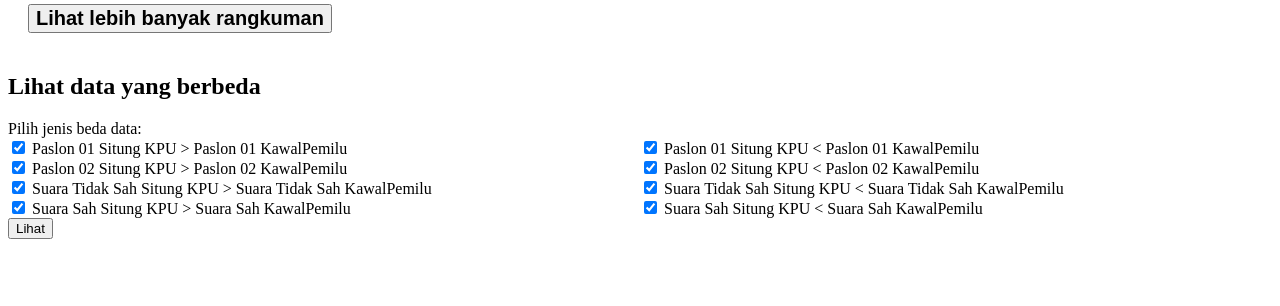
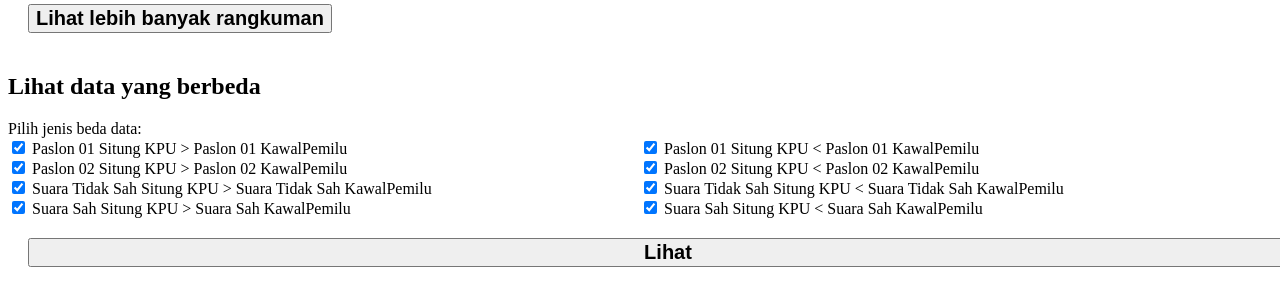
Before and after one commit to muhammadnizami/periksa-suara-2019, a PHP site: page /beda_kawalpemilu_pilpres.php in a window 1280 px wide; the page is wider, and only the part inside the window is pictured. Shown: the part 294-600 px from the top of that part. Run offline with PHP 8.4, Linux system fonts and the light colour scheme; data that the repository does not hold is empty.

Commit message:
fix a little layout

```diff
--- a/beda_kawalpemilu_pilpres.php
+++ b/beda_kawalpemilu_pilpres.php
@@ -118,6 +118,14 @@
 			/* other styles */
 			em{
 				text-decoration: underline;
+			}
+			#submitbutton {
+			    cursor: pointer;
+			    font-size: 20px;
+			    margin: 20px;
+			    display: inline-block;
+			    font-weight: bold;
+			    width: 100vw;
 			}
 		</style>
 		<script>
```
